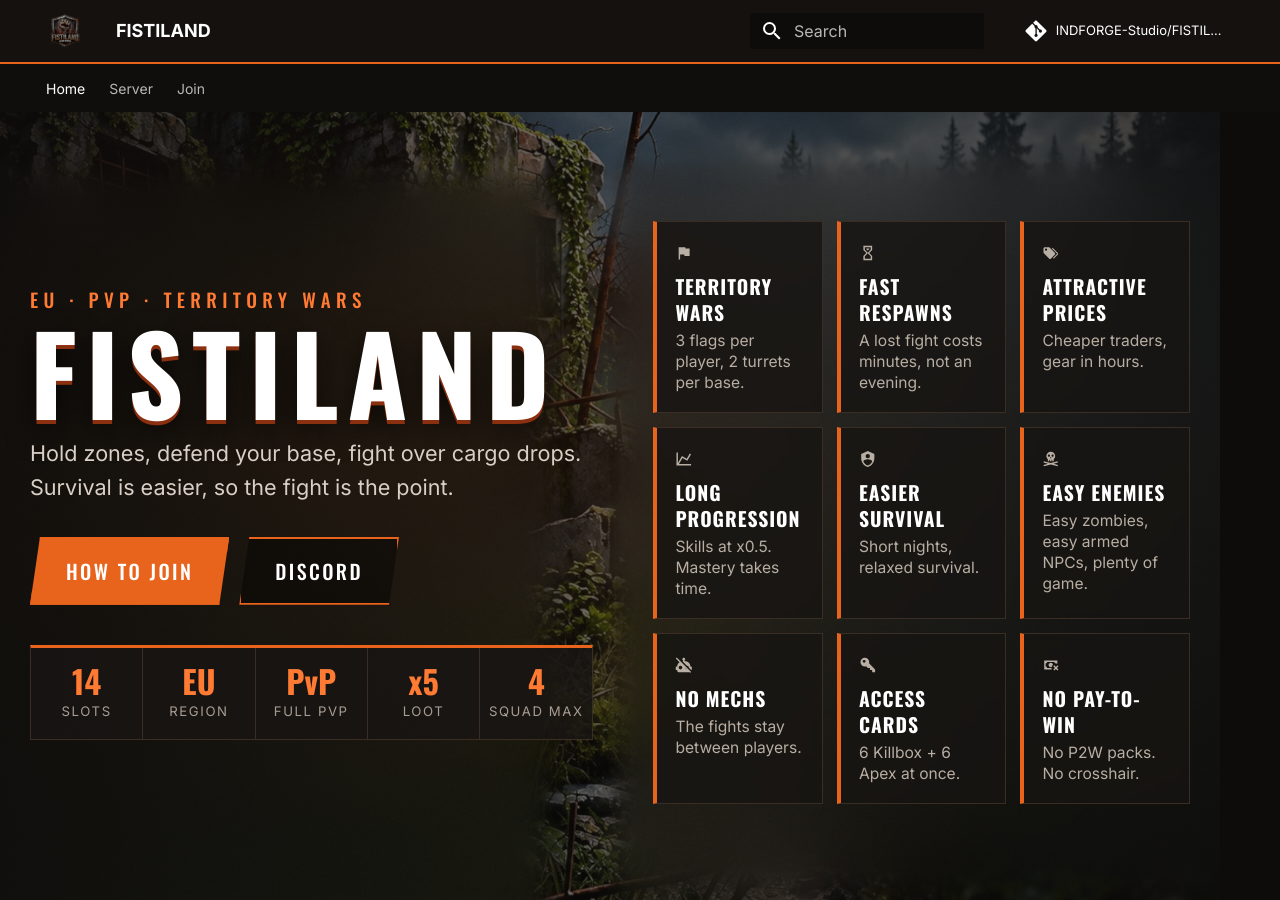
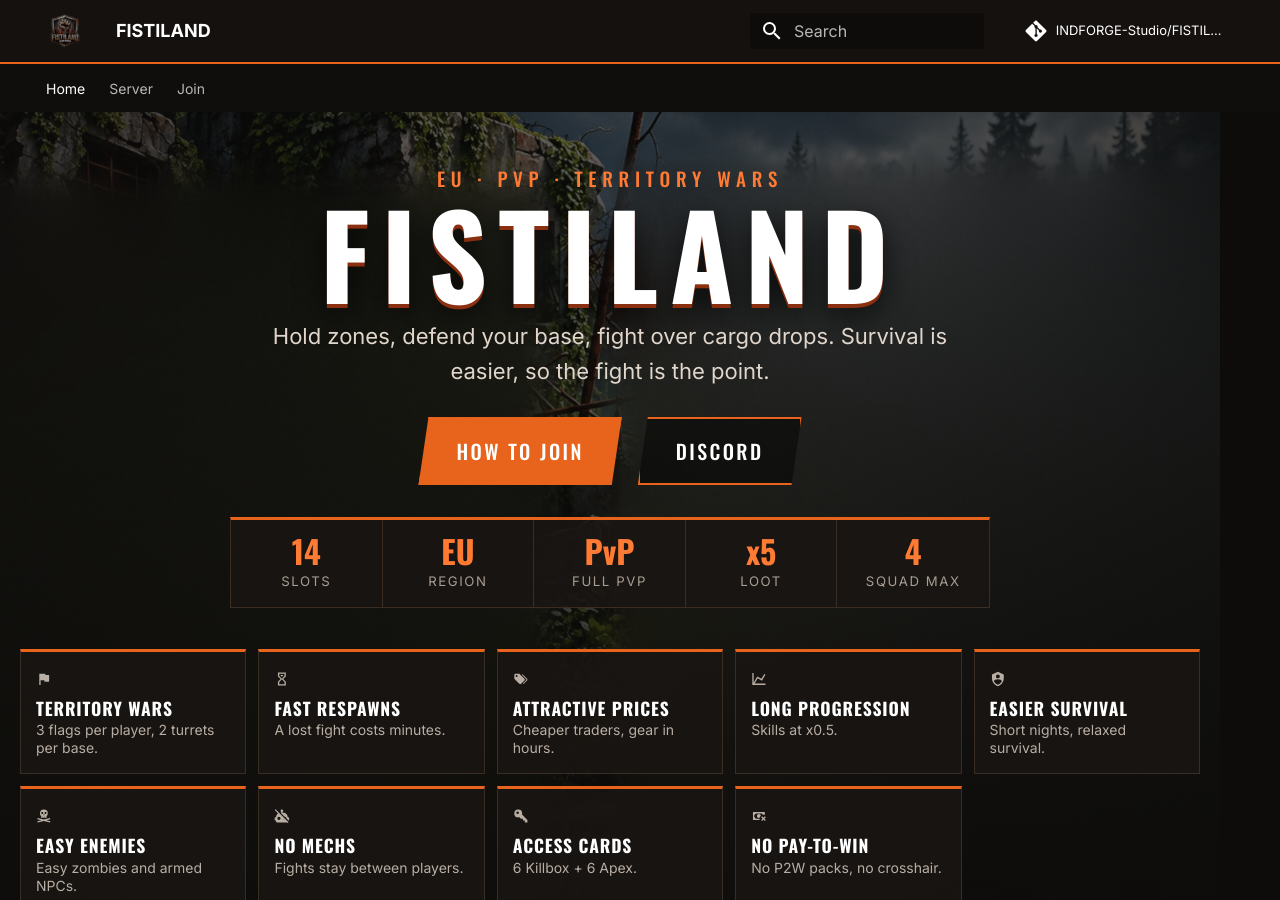
Before and after one commit to INDFORGE-Studio/FISTILAND, an MkDocs documentation site: the page built from docs/index.md, in a window 1280 px wide and 900 px high. Built offline with MkDocs 1.6.1 and Material for MkDocs 9.7.7, drawn with Linux system fonts in a browser that asks for light colours; comment, search, counter and statistics services are not loaded.

Commit message:
feat: home with centered title and a row of feature cards at the bottom
Co-Authored-By: Claude Sonnet 5.5 <noreply@anthropic.com>

```diff
--- a/docs/index.md
+++ b/docs/index.md
@@ -5,13 +5,12 @@ hide:
 ---
 
 <div class="fl-home" markdown>
-<div class="fl-wrap" markdown>
 
-<div class="fl-left" markdown>
+<div class="fl-hero" markdown>
 <p class="fl-kicker">EU &middot; PvP &middot; Territory wars</p>
 <div class="fl-title">FISTILAND</div>
 <p class="fl-lead">Hold zones, defend your base, fight over cargo drops. Survival is easier, so the fight is the point.</p>
-<a class="fl-btn" href="join/">How to join</a><a class="fl-btn ghost" href="https://discord.gg/UdHGdRSyyu">Discord</a>
+<div><a class="fl-btn" href="join/">How to join</a><a class="fl-btn ghost" href="https://discord.gg/UdHGdRSyyu">Discord</a></div>
 
 <div class="fl-stats">
   <div><b>14</b><span>Slots</span></div>
@@ -33,7 +32,7 @@ hide:
 <div class="fl-card" markdown>
 :material-timer-sand:
 <b>Fast respawns</b>
-<p>A lost fight costs minutes, not an evening.</p>
+<p>A lost fight costs minutes.</p>
 </div>
 
 <div class="fl-card" markdown>
@@ -45,7 +44,7 @@ hide:
 <div class="fl-card" markdown>
 :material-chart-line:
 <b>Long progression</b>
-<p>Skills at x0.5. Mastery takes time.</p>
+<p>Skills at x0.5.</p>
 </div>
 
 <div class="fl-card" markdown>
@@ -57,28 +56,27 @@ hide:
 <div class="fl-card" markdown>
 :material-skull-crossbones:
 <b>Easy enemies</b>
-<p>Easy zombies, easy armed NPCs, plenty of game.</p>
+<p>Easy zombies and armed NPCs.</p>
 </div>
 
 <div class="fl-card" markdown>
 :material-robot-off:
 <b>No mechs</b>
-<p>The fights stay between players.</p>
+<p>Fights stay between players.</p>
 </div>
 
 <div class="fl-card" markdown>
 :material-key-variant:
 <b>Access cards</b>
-<p>6 Killbox + 6 Apex at once.</p>
+<p>6 Killbox + 6 Apex.</p>
 </div>
 
 <div class="fl-card" markdown>
 :material-cash-remove:
 <b>No pay-to-win</b>
-<p>No P2W packs. No crosshair.</p>
+<p>No P2W packs, no crosshair.</p>
 </div>
 
 </div>
 
 </div>
-</div>
--- a/docs/stylesheets/extra.css
+++ b/docs/stylesheets/extra.css
@@ -32,59 +32,57 @@
 }
 .md-typeset h2 { border-left: 4px solid var(--fl-orange); padding-left: .7rem; }
 
-/* ---- Home: one screen, no scroll ---- */
+/* ---- Home: title centred on top, cards in a row at the bottom, one screen ---- */
 .md-content:has(.fl-home) { max-width: none; }
 .md-content__inner:has(.fl-home) { margin: 0; padding: 0; }
 .md-content__inner:has(.fl-home)::before { display: none; }
-.md-main:has(.fl-home) .md-footer,
+.md-content__inner:has(.fl-home) > h1 { display: none; }
+.md-main__inner:has(.fl-home) { margin: 0; }
 .md-container:has(.fl-home) .md-footer { display: none; }
-.md-main__inner:has(.fl-home) { margin: 0; }
 
 .fl-home {
-  min-height: calc(100vh - 5rem);
-  min-height: calc(100svh - 5rem);
+  min-height: calc(100vh - 4rem);
+  min-height: calc(100svh - 4rem);
   display: flex;
+  flex-direction: column;
+  background:
+    radial-gradient(ellipse at 50% 45%, rgba(13,12,11,.15) 0%, rgba(13,12,11,.7) 100%),
+    linear-gradient(180deg, rgba(13,12,11,.35) 0%, rgba(13,12,11,.9) 100%),
+    url("../assets/bg.jpg") center / cover no-repeat;
+}
+.fl-hero {
+  flex: 1;
+  display: flex;
+  flex-direction: column;
   align-items: center;
   justify-content: center;
-  padding: 1.5rem 1.5rem;
-  background:
-    linear-gradient(90deg, rgba(13,12,11,.88) 0%, rgba(13,12,11,.55) 50%, rgba(13,12,11,.8) 100%),
-    radial-gradient(ellipse at 25% 40%, rgba(232,99,28,.22) 0%, rgba(13,12,11,0) 60%),
-    url("../assets/bg.jpg") center / cover no-repeat;
+  text-align: center;
+  padding: 1.5rem 1rem 1rem;
 }
-.fl-wrap {
-  width: 100%;
-  max-width: 78rem;
-  display: grid;
-  grid-template-columns: 1.05fr 1fr;
-  gap: 3rem;
-  align-items: center;
-}
-
 .fl-kicker {
   margin: 0;
   color: var(--fl-orange-hot);
   font-family: "Oswald", sans-serif;
-  letter-spacing: .28em;
+  letter-spacing: .3em;
   text-transform: uppercase;
   font-size: .95rem;
 }
 .fl-title {
-  margin: .1rem 0 .5rem;
+  margin: .1rem 0 .4rem;
   font-family: "Oswald", sans-serif;
   font-weight: 700;
-  font-size: clamp(3rem, 8.5vw, 6.6rem);
+  font-size: clamp(3rem, 9vw, 6.8rem);
   line-height: 1;
-  letter-spacing: .08em;
+  letter-spacing: .1em;
   color: #fff;
-  text-shadow: 0 4px 0 var(--fl-rust), 0 10px 30px rgba(0,0,0,.7);
+  text-shadow: 0 4px 0 var(--fl-rust), 0 10px 30px rgba(0,0,0,.75);
 }
-.fl-lead { max-width: 30rem; margin: 0 0 1.4rem; font-size: 1.08rem; color: #d9cfc6; }
+.fl-lead { max-width: 36rem; margin: 0 auto 1.2rem; font-size: 1.1rem; color: #e0d6cc; }
 
 .fl-btn {
   display: inline-block;
-  margin: .2rem .5rem .2rem 0;
-  padding: .8rem 1.7rem;
+  margin: .2rem .4rem;
+  padding: .8rem 1.8rem;
   font-family: "Oswald", sans-serif;
   font-size: 1rem;
   letter-spacing: .12em;
@@ -97,59 +95,58 @@
   transition: background .15s, transform .15s;
 }
 .fl-btn:hover { background: var(--fl-orange-hot); transform: translateY(-2px); }
-.fl-btn.ghost { background: rgba(0,0,0,.4); }
+.fl-btn.ghost { background: rgba(0,0,0,.45); }
 .fl-btn.ghost:hover { background: rgba(232,99,28,.25); }
 
 .fl-stats {
   display: grid;
   grid-template-columns: repeat(5, 1fr);
-  margin-top: 1.8rem;
-  background: rgba(24,21,19,.85);
+  width: min(38rem, 94vw);
+  margin: 1.4rem auto 0;
+  background: rgba(24,21,19,.88);
   border: 1px solid var(--fl-line);
   border-top: 3px solid var(--fl-orange);
-  max-width: 34rem;
 }
-.fl-stats div { padding: .75rem .3rem; text-align: center; border-right: 1px solid var(--fl-line); }
+.fl-stats div { padding: .65rem .3rem; text-align: center; border-right: 1px solid var(--fl-line); }
 .fl-stats div:last-child { border-right: 0; }
 .fl-stats b { display: block; font-family: "Oswald", sans-serif; font-size: 1.6rem; line-height: 1.1; color: var(--fl-orange-hot); }
 .fl-stats span { font-size: .66rem; letter-spacing: .12em; text-transform: uppercase; color: #a89d92; }
 
-.fl-grid { display: grid; grid-template-columns: repeat(3, 1fr); gap: .7rem; }
+/* Feature cards: one row at the bottom */
+.fl-grid {
+  display: grid;
+  grid-template-columns: repeat(9, 1fr);
+  gap: .6rem;
+  padding: 0 1rem 1rem;
+}
 .fl-card {
-  background: rgba(24,21,19,.82);
+  background: rgba(24,21,19,.88);
   border: 1px solid var(--fl-line);
-  border-left: 4px solid var(--fl-orange);
-  padding: .8rem .9rem .9rem;
-  backdrop-filter: blur(3px);
+  border-top: 3px solid var(--fl-orange);
+  padding: .7rem .75rem .8rem;
   transition: transform .15s, border-color .15s;
 }
 .fl-card:hover { transform: translateY(-3px); border-color: var(--fl-orange-hot); }
-.fl-card .twemoji, .fl-card svg { height: 1.4rem; width: 1.4rem; fill: var(--fl-orange-hot); }
+.fl-card .twemoji, .fl-card svg { height: 1.3rem; width: 1.3rem; fill: var(--fl-orange-hot); }
 .fl-card b {
-  display: block; margin: .35rem 0 .2rem;
-  font-family: "Oswald", sans-serif; font-size: .98rem; letter-spacing: .05em; text-transform: uppercase; color: #fff;
+  display: block; margin: .3rem 0 .15rem;
+  font-family: "Oswald", sans-serif; font-size: .88rem; letter-spacing: .05em; text-transform: uppercase; color: #fff; line-height: 1.15;
 }
-.fl-card p { margin: 0; color: #b9aea3; font-size: .78rem; line-height: 1.35; }
+.fl-card p { margin: 0; color: #b9aea3; font-size: .7rem; line-height: 1.3; }
 
-/* Smaller laptop screens */
-@media (max-height: 820px) and (min-width: 76em) {
-  .fl-home { padding: 1rem 1.5rem; }
-  .fl-title { font-size: clamp(2.8rem, 7vw, 5rem); }
-  .fl-lead { font-size: 1rem; margin-bottom: 1rem; }
-  .fl-stats { margin-top: 1.2rem; }
-  .fl-card { padding: .6rem .8rem .7rem; }
-  .fl-card p { font-size: .72rem; }
+/* Medium screens: 5 + 4 cards */
+@media (max-width: 90em) {
+  .fl-grid { grid-template-columns: repeat(5, 1fr); }
 }
-
-/* Tablet and phone: stack, scrolling is fine here */
-@media (max-width: 76em) {
-  .fl-wrap { grid-template-columns: 1fr; gap: 1.6rem; text-align: center; }
-  .fl-lead, .fl-stats { margin-left: auto; margin-right: auto; }
-  .fl-home { align-items: flex-start; padding-top: 2rem; }
+/* Short screens: tighten */
+@media (max-height: 820px) {
+  .fl-title { font-size: clamp(2.6rem, 7vw, 5rem); }
+  .fl-lead { font-size: 1rem; margin-bottom: .8rem; }
+  .fl-stats { margin-top: 1rem; }
+  .fl-card p { display: none; }
 }
+/* Phones: scrolling is fine */
 @media (max-width: 40em) {
   .fl-grid { grid-template-columns: repeat(2, 1fr); }
-  .fl-card { text-align: left; }
+  .fl-card p { display: block; }
 }
-
-.md-content__inner:has(.fl-home) > h1 { display: none; }
```
